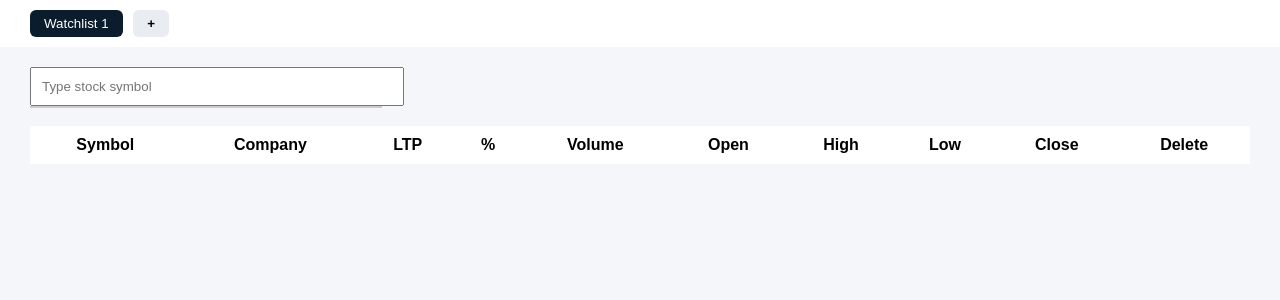
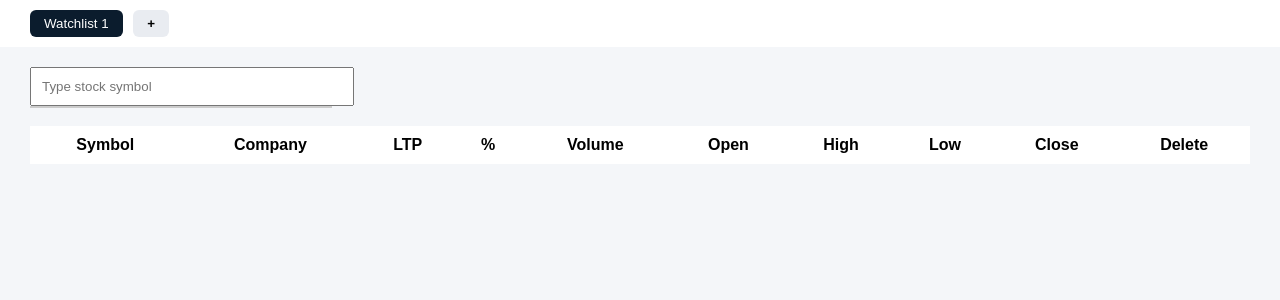
Before and after one commit to mrchopzy-ui/kotak-watchlist, a Flask app: page / in a window 1280 px wide. Shown: the part 110-410 px from the top of the page. Run offline with Flask 3, Linux system fonts and the light colour scheme; data comes from the database, SQL or seed files in the repository; data that the repository does not hold is empty; parts of the project's set-up code (start-up, migrations or seed data) failed here and were passed over.

Commit message:
Update style.css

```diff
--- a/static/style.css
+++ b/static/style.css
@@ -36,7 +36,7 @@ body {
 .search-box {
     margin: 20px 30px;
     position: relative;
-    width: 350px;
+    width: 300px;
 }
 
 #search {
```
